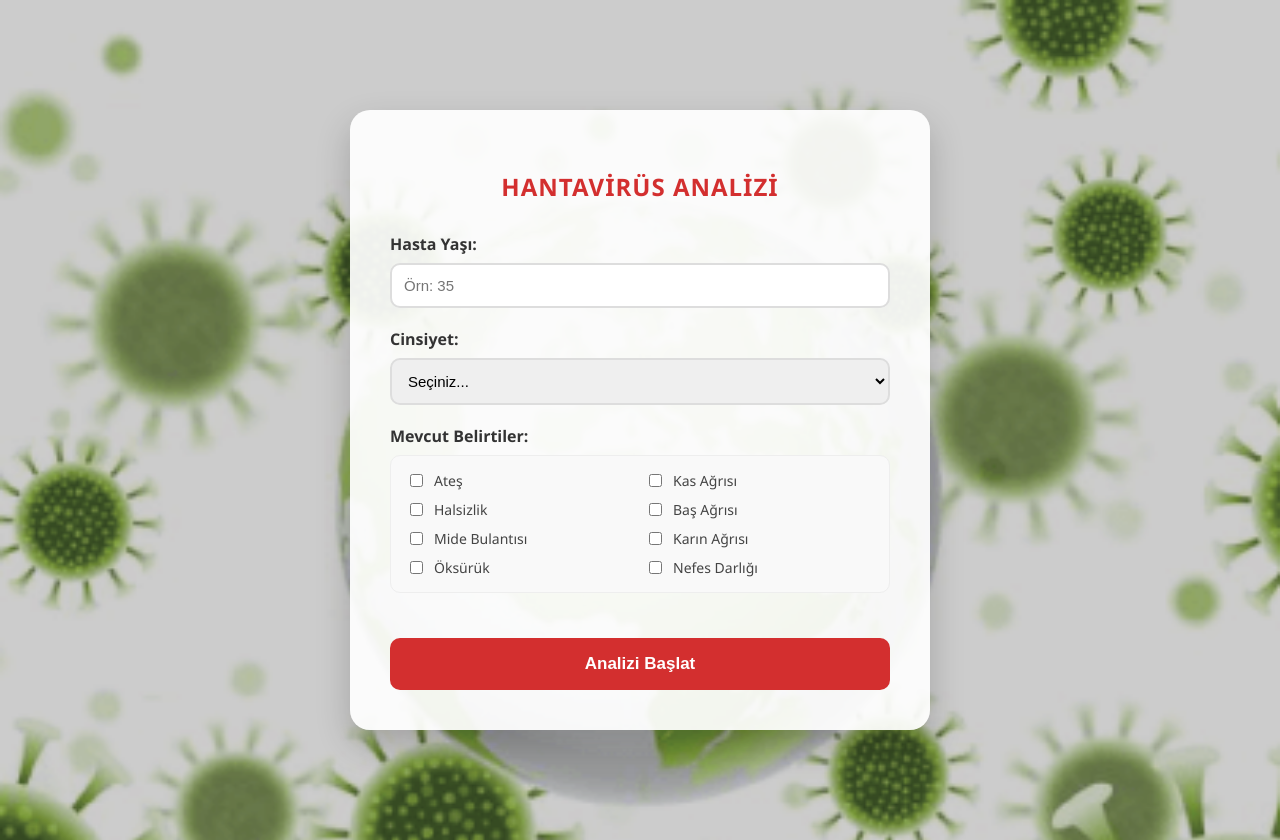
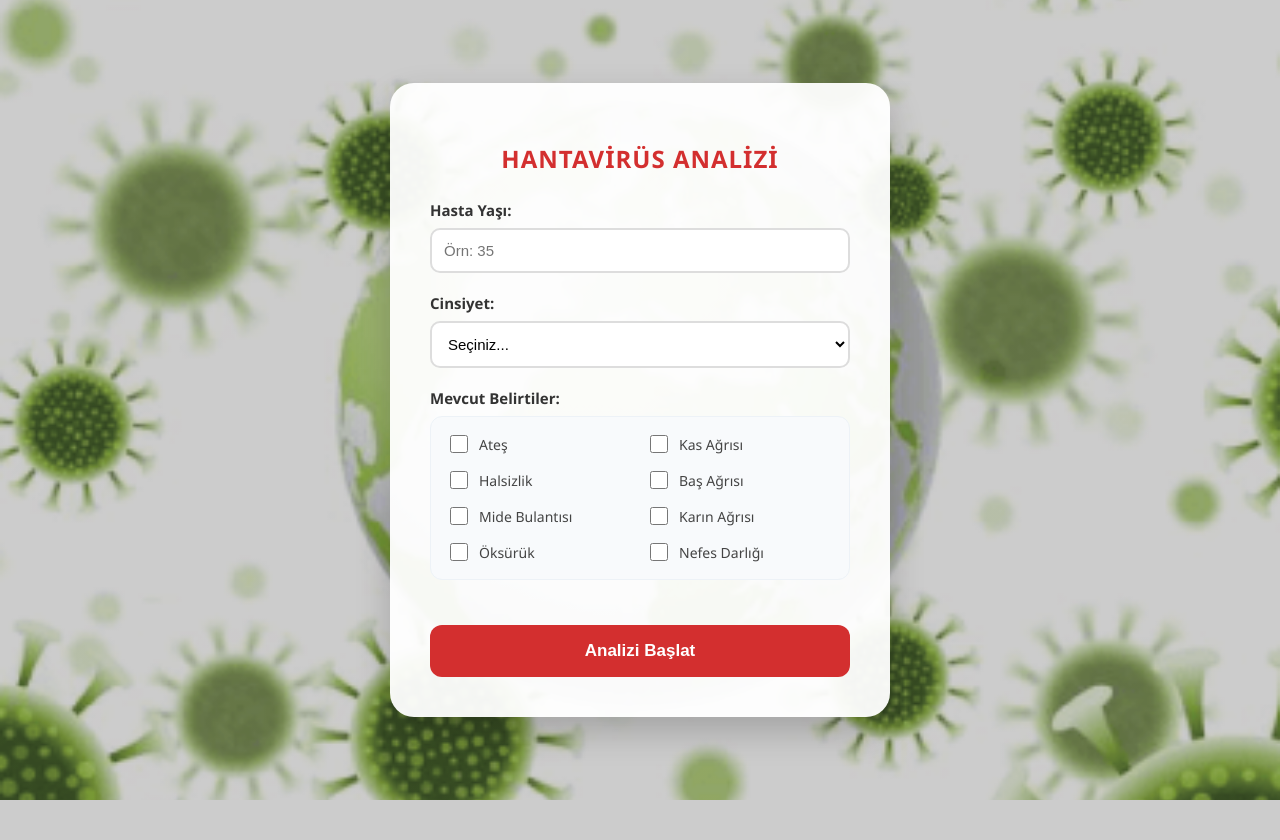
Before and after one commit to ayseonkol/hantavirus-projesi, a Flask app: page / in a window 1280 px wide. After the commit the page ends 800 px from the top, so only its background shows below. Run offline with Flask 3, Linux system fonts and the light colour scheme; parts of the project's set-up code (start-up, migrations or seed data) failed here and were passed over.

Commit message:
Add files via upload

```diff
--- a/templates/index.html
+++ b/templates/index.html
@@ -6,68 +6,80 @@
     <title>Hantavirüs Teşhis Analizi</title>
     <style>
         body {
-            /* Karartma oranını 0.7'den 0.2'ye düşürdüm (Daha aydınlık) */
+            /* Arka plan: %20 karartma ile daha aydınlık görünüm */
             background-image: linear-gradient(rgba(0, 0, 0, 0.2), rgba(0, 0, 0, 0.2)),
                               url('/static/arka-plan.jpg');
+
+            /* Mobil Uyumluluk Ayarları (Valorant projesindeki gibi) */
             background-size: cover;
             background-position: center;
+            background-repeat: no-repeat;
             background-attachment: fixed;
             background-color: #f0f2f5;
 
             font-family: 'Segoe UI', Tahoma, Geneva, Verdana, sans-serif;
             margin: 0;
             min-height: 100vh;
+            width: 100%;
             display: flex;
             align-items: center;
             justify-content: center;
             padding: 20px;
+            box-sizing: border-box;
         }
 
         .container {
             max-width: 500px;
             width: 100%;
-            /* Container şeffaflığını biraz artırdım ki arkadaki resimle bütünleşsin */
-            background: rgba(255, 255, 255, 0.92);
+            background: rgba(255, 255, 255, 0.95);
             padding: 40px;
-            border-radius: 20px;
+            border-radius: 24px;
             box-shadow: 0 15px 35px rgba(0,0,0,0.2);
+            box-sizing: border-box;
         }
 
         h2 {
             color: #d32f2f;
             text-align: center;
-            margin-bottom: 30px;
+            margin-bottom: 25px;
             font-weight: 700;
             text-transform: uppercase;
             letter-spacing: 1px;
+            font-size: 24px;
         }
 
         .input-group { margin-bottom: 20px; }
 
-        label { display: block; margin-bottom: 8px; font-weight: 600; color: #333; }
+        label { display: block; margin-bottom: 8px; font-weight: 600; color: #333; font-size: 15px; }
 
         input[type="number"], select {
             width: 100%; padding: 12px; border: 2px solid #ddd; border-radius: 10px;
-            box-sizing: border-box; font-size: 15px;
+            box-sizing: border-box; font-size: 15px; background: #fff;
         }
 
         .symptoms-grid {
-            display: grid; grid-template-columns: 1fr 1fr; gap: 10px;
-            background: #f9f9f9; padding: 15px; border-radius: 10px; border: 1px solid #eee;
+            display: grid;
+            grid-template-columns: 1fr 1fr;
+            gap: 12px;
+            background: #f8fafc;
+            padding: 15px;
+            border-radius: 12px;
+            border: 1px solid #edf2f7;
         }
 
         .symptom-item { display: flex; align-items: center; gap: 8px; font-size: 14px; color: #444; }
+        .symptom-item input { width: 18px; height: 18px; cursor: pointer; }
 
         button {
             width: 100%; background: #d32f2f; color: white; padding: 16px; border: none;
-            border-radius: 10px; margin-top: 25px; cursor: pointer; font-size: 17px;
+            border-radius: 12px; margin-top: 25px; cursor: pointer; font-size: 17px;
             font-weight: bold; transition: 0.3s;
         }
 
         button:hover { background: #b71c1c; transform: scale(1.02); }
 
         .result-box {
-            margin-top: 30px; padding: 20px; border-radius: 12px; text-align: center;
+            margin-top: 30px; padding: 20px; border-radius: 15px; text-align: center;
             font-size: 19px; font-weight: bold;
             animation: slideUp 0.4s ease-out;
         }
@@ -79,6 +91,13 @@
 
         .positive { background-color: #ffebee; color: #c62828; border: 2px solid #ef9a9a; }
         .negative { background-color: #e8f5e9; color: #2e7d32; border: 2px solid #a5d6a7; }
+
+        /* Mobil Ekranlar İçin Özel Dokunuşlar */
+        @media (max-width: 480px) {
+            .container { padding: 25px 20px; }
+            h2 { font-size: 20px; }
+            .symptoms-grid { grid-template-columns: 1fr; } /* Mobilde semptomlar alt alta gelsin */
+        }
     </style>
 </head>
 <body>
```
